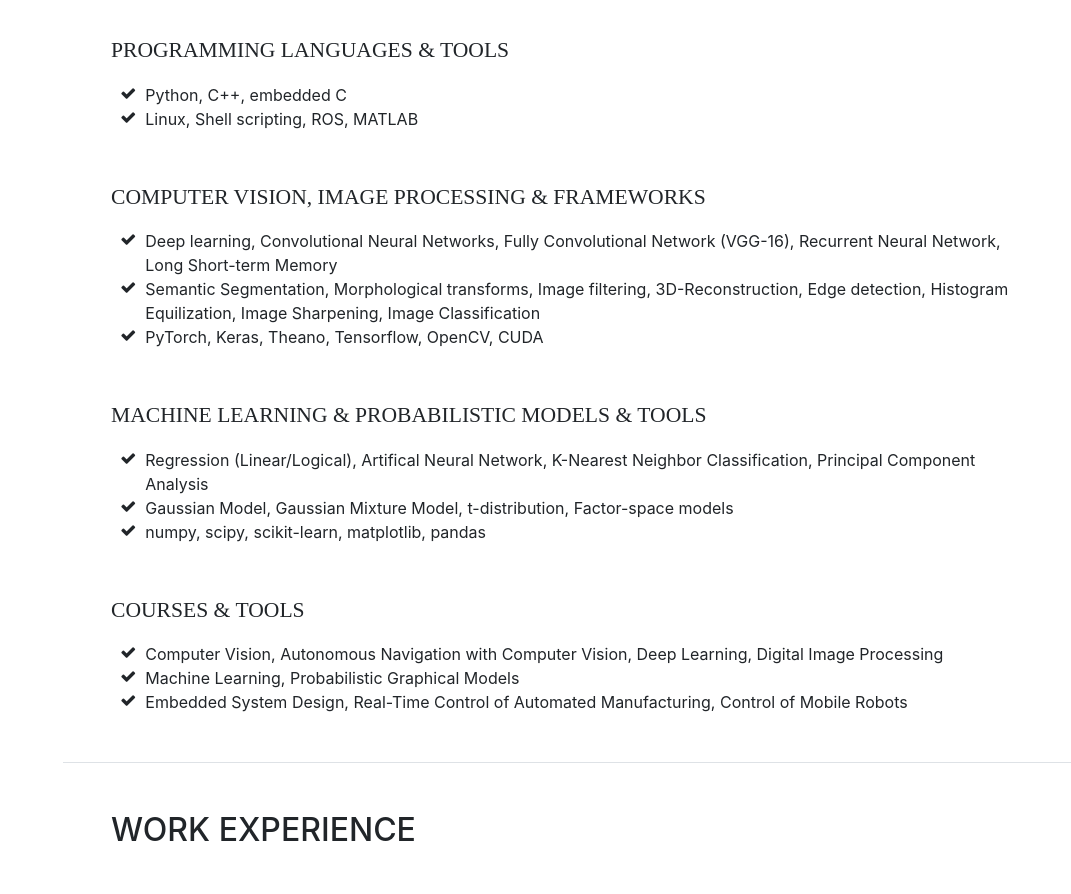
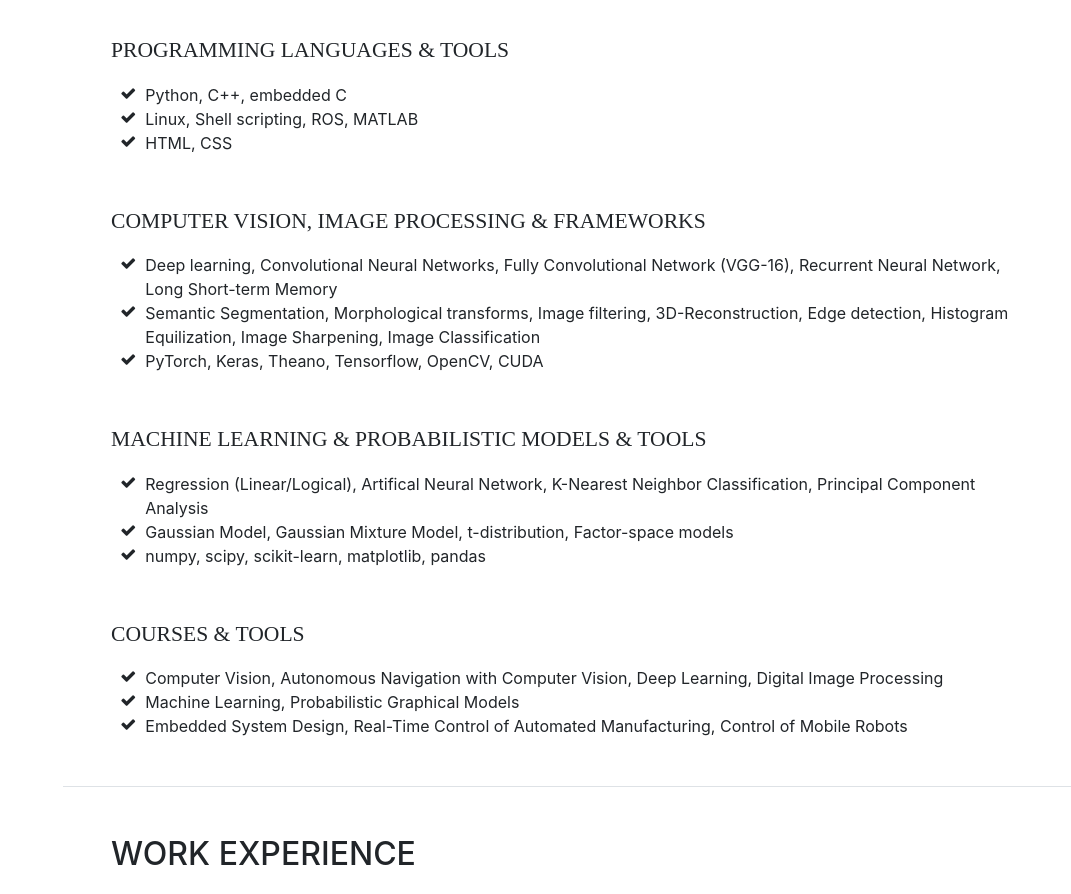
Before and after one commit to adityarasam/adityarasam.github.io, a website with bundled scripts: page index.html in a window 1280 px wide. Shown: the part 1700-2594 px from the top of the page, without its empty margins (209-1280 px from the left). Built offline with nearby package versions, Linux system fonts and the light colour scheme; a web font is replaced by a local one.

Commit message:
Skills Update

```diff
--- a/index.html
+++ b/index.html
@@ -197,6 +197,11 @@ With such industrial as well as my educational background I am earnestly searchi
             <li>
               <i class="fa-li fa fa-check"></i>
               Linux, Shell scripting, ROS, MATLAB
+           </li>
+
+	   <li>
+              <i class="fa-li fa fa-check"></i>
+              HTML, CSS
            </li>
           </ul>
 
```
